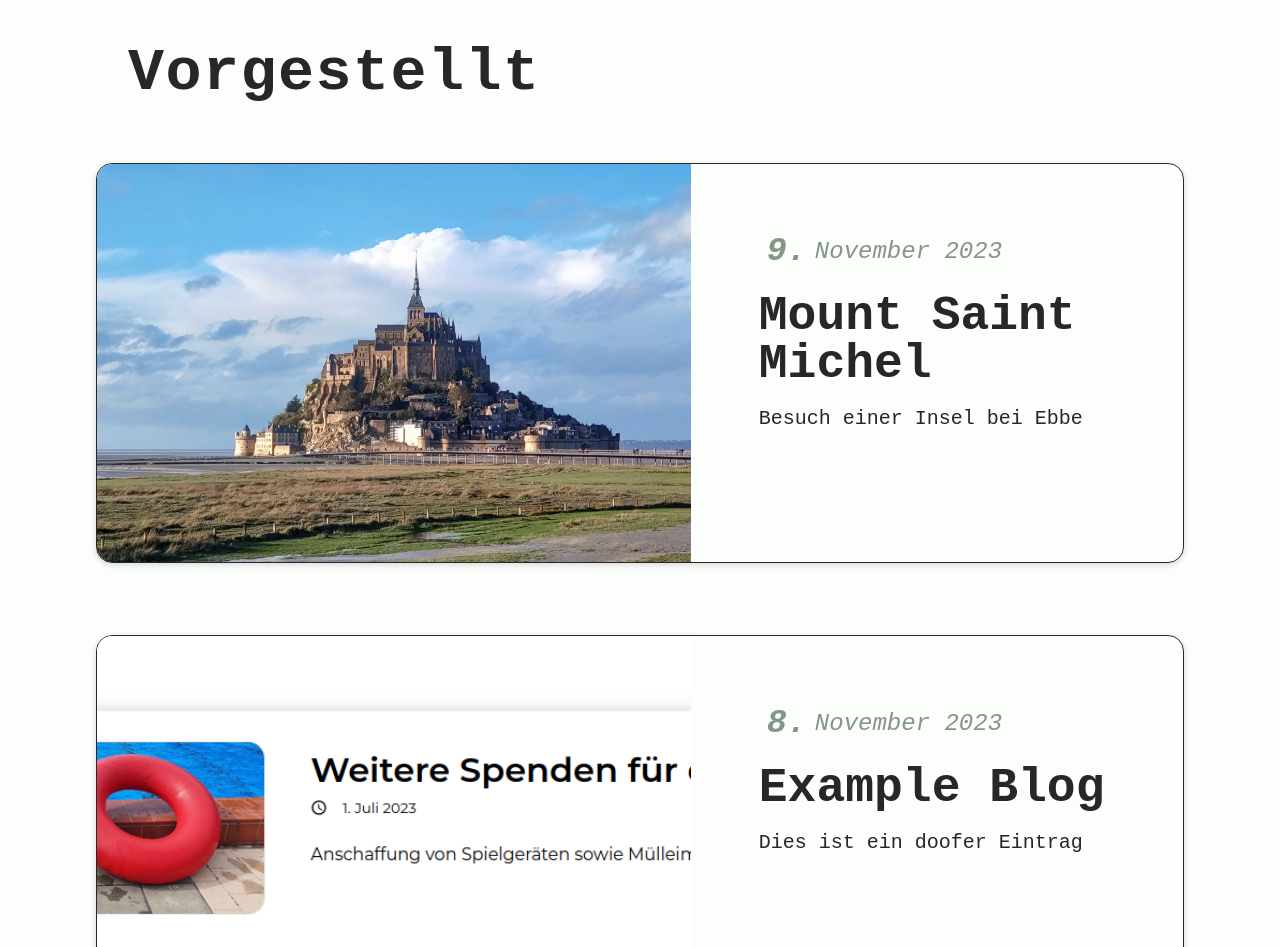
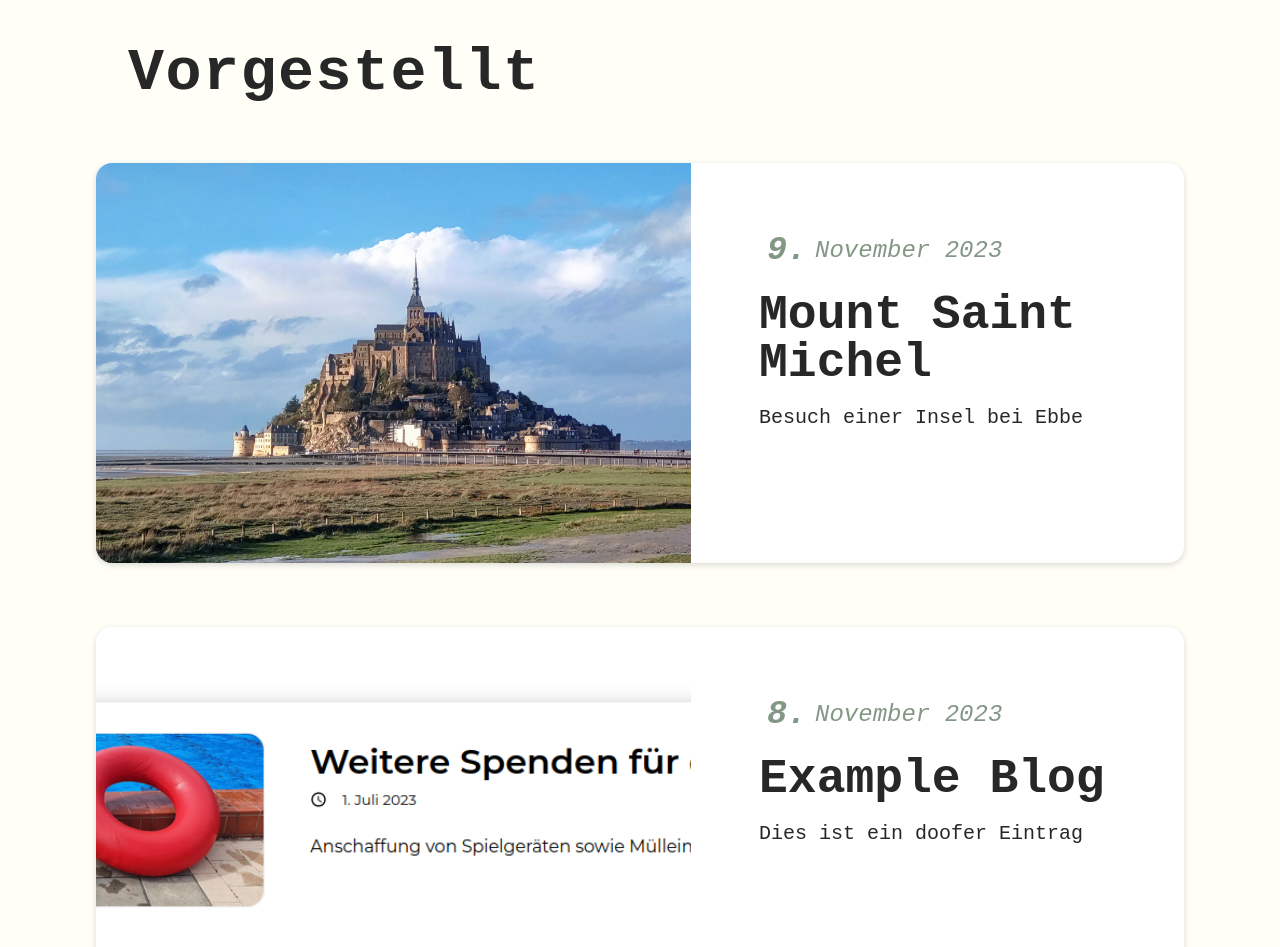
Before and after one commit to Amsterdam19/hilshexen, an Astro site: page / in a window 1280 px wide. Shown: the part 1853-2800 px from the top of the page. Built offline with nearby package versions, Linux system fonts and the light colour scheme; Astro itself is replaced by a stand-in of ours; some packages are replaced by stand-ins of ours; a web font is replaced by a local one.

Commit message:
modern cards

```diff
--- a/src/components/Motivation.astro
+++ b/src/components/Motivation.astro
@@ -76,7 +76,7 @@
     position: relative;
     margin-bottom: 2rem;
     padding-inline: 1rem;
-    @apply pb-16 md:pb-0 sm:mt-16
+    @apply pb-16 md:pb-0 sm:mt-16 isolate
   }
   #svg27 {
     position: absolute;
--- a/src/pages/index.astro
+++ b/src/pages/index.astro
@@ -119,6 +119,9 @@
 </Layout>
 
 <style>
+  main {
+    background-color: rgba(var(--color-main), 1);
+  }
   /* ===== Spenden Section ===== */
   #spenden {
     width: 100%;
--- a/src/styles/base.css
+++ b/src/styles/base.css
@@ -28,29 +28,33 @@
 @layer base {
   :root,
   html[data-theme="light"] {
-    --color-fill: 251, 254, 251;
+    --color-fill: 255, 255, 247;
     --color-text-base: 40, 39, 40;
     --color-accent: 101, 126, 103;
     --color-card: 229, 240, 231;
     --color-card-muted: 205, 205, 205;
     --color-border: 180, 207, 184;
+    --color-postCard: 255, 255, 255;
+    --color-main: 255, 255, 247;
   }
   html[data-theme="dark"] {
-    --color-fill: 21, 25, 36;
+    --color-fill: 30, 34, 44;
     --color-text-base: 234, 237, 243;
     --color-accent: 204, 230, 208;
     --color-card: 57, 66, 59;
     --color-card-muted: 138, 51, 2;
     --color-border: 96, 153, 104;
+    --color-postCard: 49, 55, 72;
+    --color-main: 30, 34, 44;
   }
   #sun-svg,
   html[data-theme="dark"] #moon-svg {
     display: none;
   }
   #xyz {
-    color: rgb(251, 254, 251);
-    color: rgb(205, 205, 205);
-    color: rgb(229, 240, 231);
+    color: rgb(30, 34, 44);
+    color: rgb(23, 24, 25);
+    color: rgb(255, 255, 245);
   }
   #moon-svg,
   html[data-theme="dark"] #sun-svg {
@@ -217,13 +221,13 @@
   grid-template-columns: repeat(auto-fit, minmax(min(100%, 300px), 1fr));
   grid-auto-rows: 18rem auto auto auto;
   container-type: inline-size;
-  @apply grid grid-flow-dense gap-8;
+  @apply grid grid-flow-dense gap-6;
 }
 
 .postCard {
-  max-width: 30rem;
+  max-width: 27rem;
   border-radius: 1rem;
-  border-width: 1px;
+  background-color: rgb(var(--color-postCard));
   transition: all .2s ease-in-out;
   height: auto;
   grid-row: span 4;
@@ -233,7 +237,7 @@
 }
 
 .postCard:hover {
-  background-color: rgba(var(--color-card), 0.8);
+  background-color: rgba(var(--color-card), 0.6);
 }
 
 .postTitle {
```
